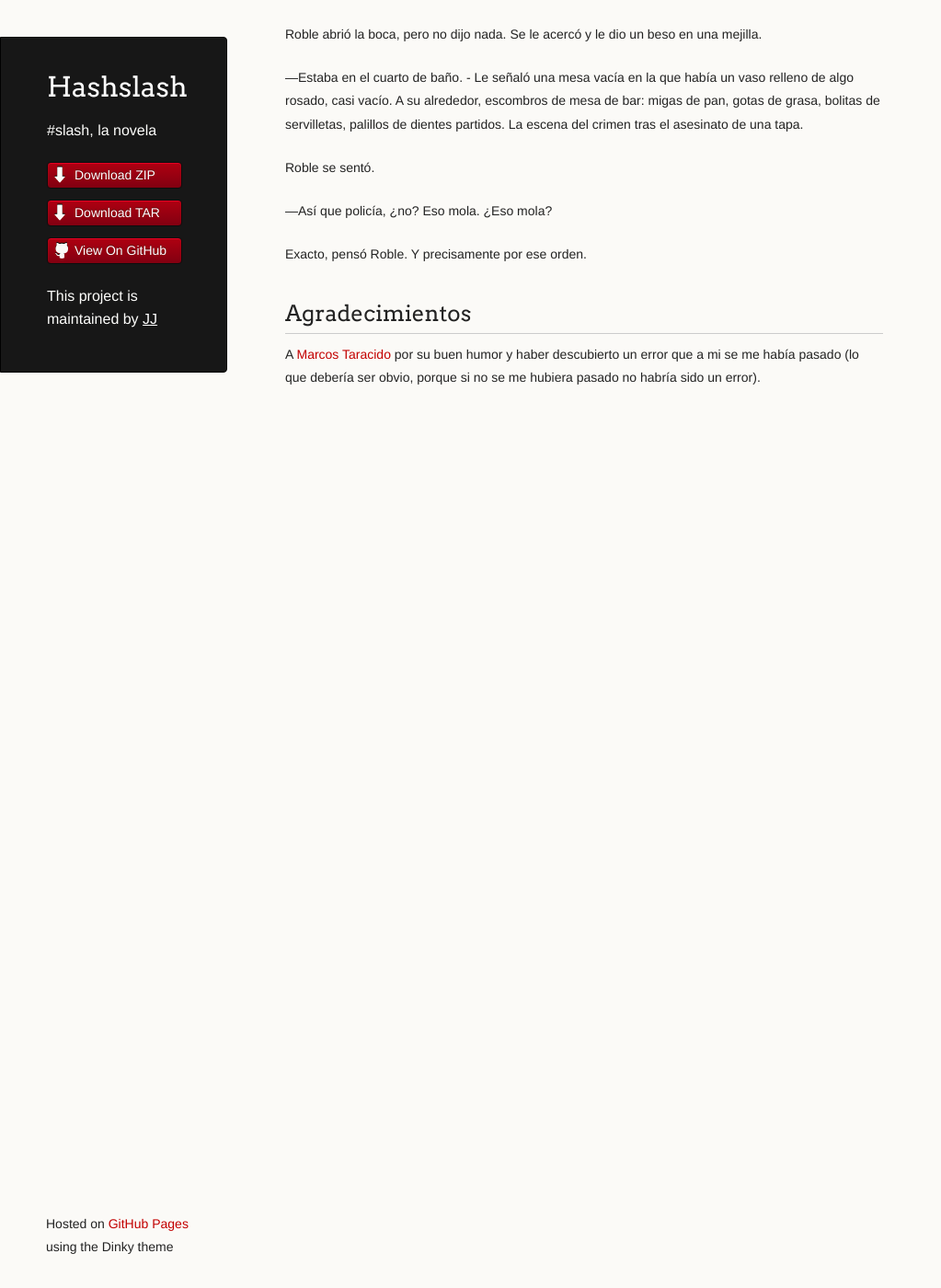
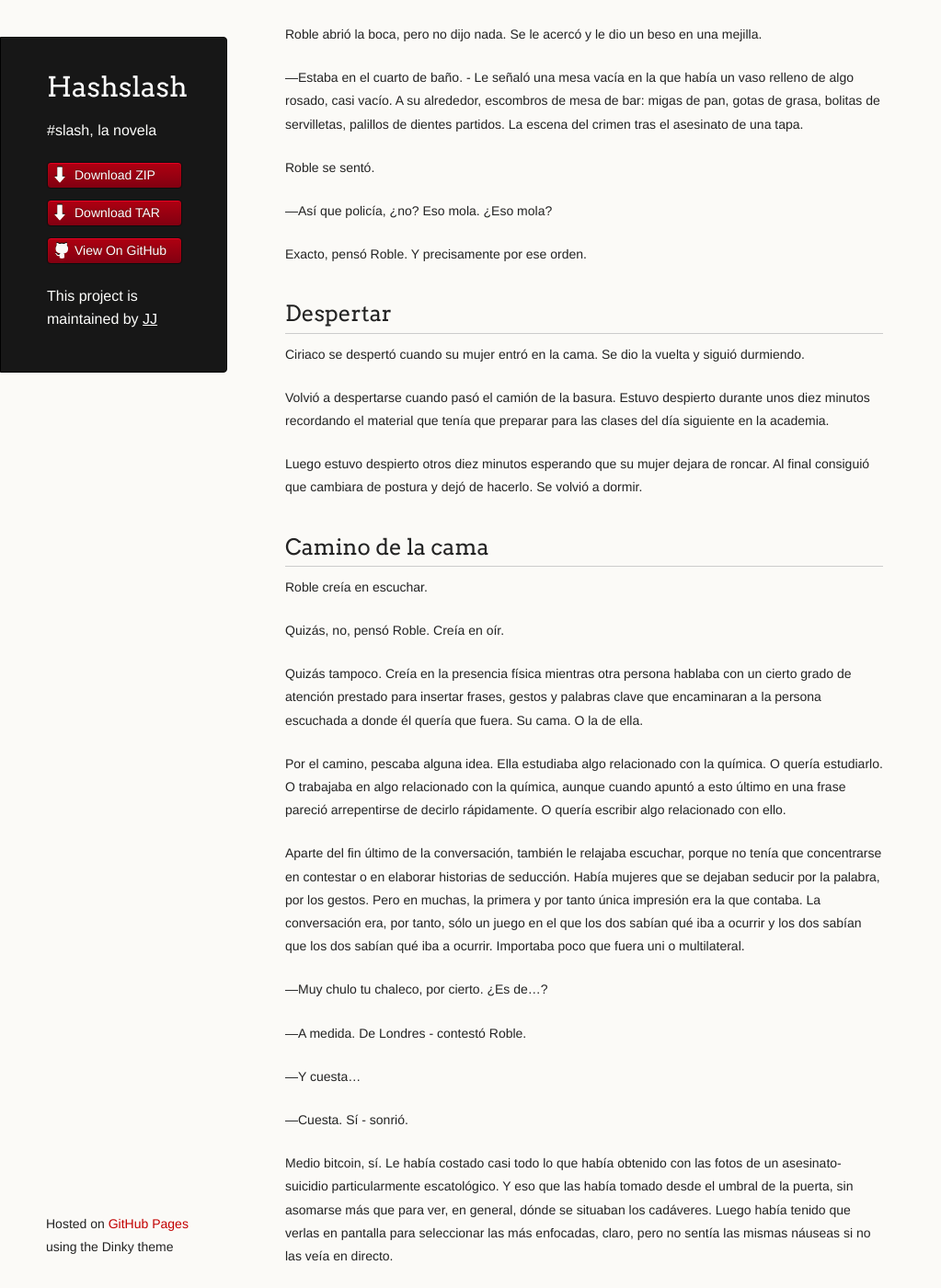
Before and after one commit to JJ/HashSlash, a Jekyll site: the page built from texto/HashSlash.md, in a window 1280 px wide and 1400 px high, scrolled down 25332 px. Shown: the whole window at 92% size, without its empty margins (0-1023 px from the left). Built offline with Jekyll 4.4.1, drawn with Linux system fonts in a browser that asks for light colours; before the commit the page ends 25827 px from its top, so only the background shows below that; some of the changed text lies outside the part shown.

Commit message:
Sync texto/HashSlash.md from master to gh-pages

```diff
--- a/texto/HashSlash.md
+++ b/texto/HashSlash.md
@@ -1334,6 +1334,85 @@ Roble se sentó.
 
 Exacto, pensó Roble. Y precisamente por ese orden.
 
+## Despertar
+
+Ciriaco se despertó cuando su mujer entró en la cama. Se dio la vuelta
+y siguió durmiendo.
+
+Volvió a despertarse cuando pasó el camión de la basura. Estuvo
+despierto durante unos diez minutos recordando el material que tenía
+que preparar para las clases del día siguiente en la academia.
+
+Luego estuvo despierto otros diez minutos esperando que su mujer
+dejara de roncar. Al final consiguió que cambiara de postura y dejó de
+hacerlo. Se volvió a dormir.
+
+## Camino de la cama
+
+Roble creía en escuchar.
+
+Quizás, no, pensó Roble. Creía en oír.
+
+Quizás tampoco. Creía en la presencia física mientras otra persona
+hablaba con un cierto grado de atención prestado para insertar frases,
+gestos y palabras clave que encaminaran a la persona escuchada a donde
+él quería que fuera. Su cama. O la de ella.
+
+Por el camino, pescaba alguna idea. Ella estudiaba algo relacionado
+con la química. O quería estudiarlo. O trabajaba en algo relacionado
+con la química, aunque cuando apuntó a esto último en una frase
+pareció arrepentirse de decirlo rápidamente. O quería escribir algo
+relacionado con ello.
+
+Aparte del fin último de la conversación, también le relajaba
+escuchar, porque no tenía que concentrarse en contestar o en elaborar
+historias de seducción. Había mujeres que se dejaban seducir por la
+palabra, por los gestos. Pero en muchas, la primera y por tanto única
+impresión era la que contaba. La conversación era, por tanto, sólo un
+juego en el que los dos sabían qué iba a ocurrir y los dos sabían que
+los dos sabían qué iba a ocurrir. Importaba poco que fuera uni o
+multilateral.
+
+—Muy chulo tu chaleco, por cierto. ¿Es de...?
+
+—A medida. De Londres - contestó Roble.
+
+—Y cuesta...
+
+—Cuesta. Sí - sonrió.
+
+Medio bitcoin, sí. Le había costado casi todo lo que había obtenido
+con las fotos de un asesinato-suicidio particularmente escatológico. Y
+eso que las había tomado desde el umbral de la puerta, sin asomarse
+más que para ver, en general, dónde se situaban los cadáveres. Luego
+había tenido que verlas en pantalla para seleccionar las más
+enfocadas, claro, pero no sentía las mismas náuseas si no las veía en
+directo.
+
+Tina tampoco se vestía de baratillo. La e-pulsera que llevaba, el
+perfume, los zapatos, todo era caro. Sobre todo los zapatos. No algo
+fuera de lo habitual para una estudiante. Pero sí lo suficiente para
+llamar la atención de un policía.
+
+—Y tu ropa... - introdujo Roble en la conversación. Tina contó qué le
+había hecho decidirse, dónde la había comprado, cuando... lo único que
+no dijo es de dónde sacaba el dinero. Ninguna referencia a fuente de
+ingresos, a llamada desesperada a los padres para aumentar el límite
+del crédito de la tarjeta, a las ganancias de un fin de semana en la
+barra de un bar o bailando en una discoteca.
+
+Tendría que averiguarlo. Fue al servicio y desde allí solicitó a la
+juez Blanco la intervención de las cuentas electrónicas, llamadas del
+móvil y cuentas corrientes. Nada intrusivo y nada de lo que ella
+pudiera darse cuenta. Si en los alrededores de un asesinato había
+mucho dinero, algo siempre acababa oliendo a sangre.
+
+Cuando volvió a donde estaba Tina, le recibieron las caras sonrientes
+de Demelza y la propia Tina. Al lado de Demelza, Kevin levantó
+brevemente la cabeza de su móvil, sin llegar a saludar.
+
+—¡Hola!
+
 ## Agradecimientos
 
 A [Marcos Taracido](http://twitter.com/marcostaracido) por su buen
```
